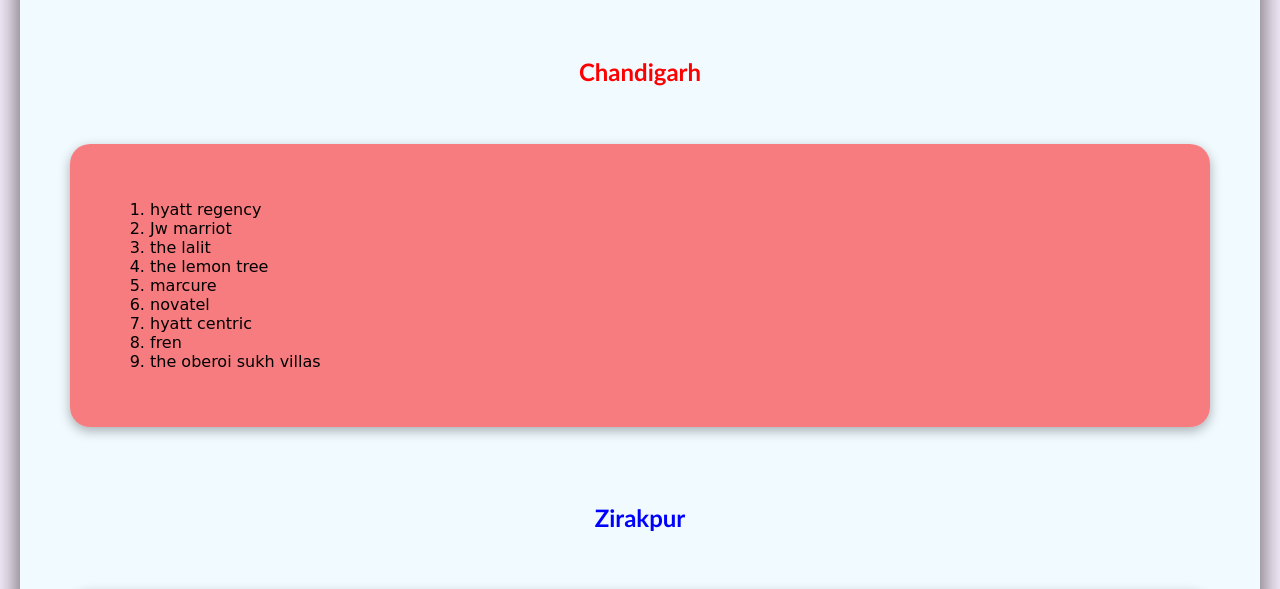
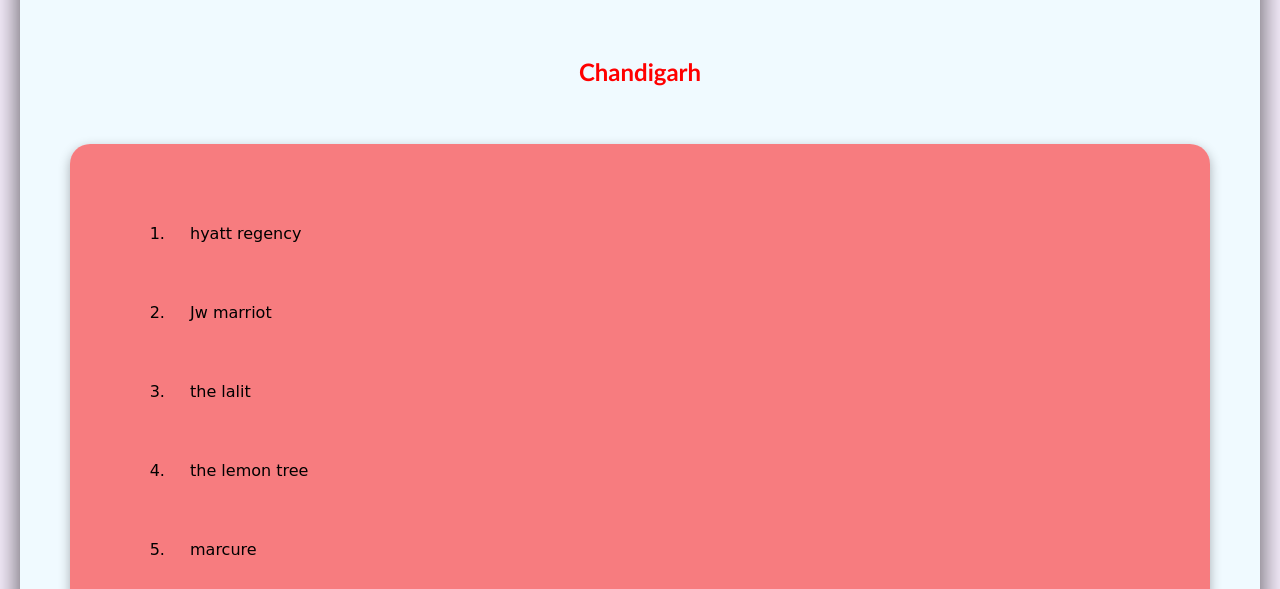
Before and after one commit to nkp-9211/HOLIDAYconcepts, a plain HTML site: page index.html in a window 1280 px wide. Shown: the part 129-718 px from the top of the page. Drawn offline with Linux system fonts and the light colour scheme.

Commit message:
Update index.html

```diff
--- a/index.html
+++ b/index.html
@@ -79,7 +79,9 @@ td{
 
   li {
     font-family:cursive;
-    font-weight:40px;}
+    font-weight:40px;
+    padding:20px;
+    margin:20px;}
 
 
 
```
